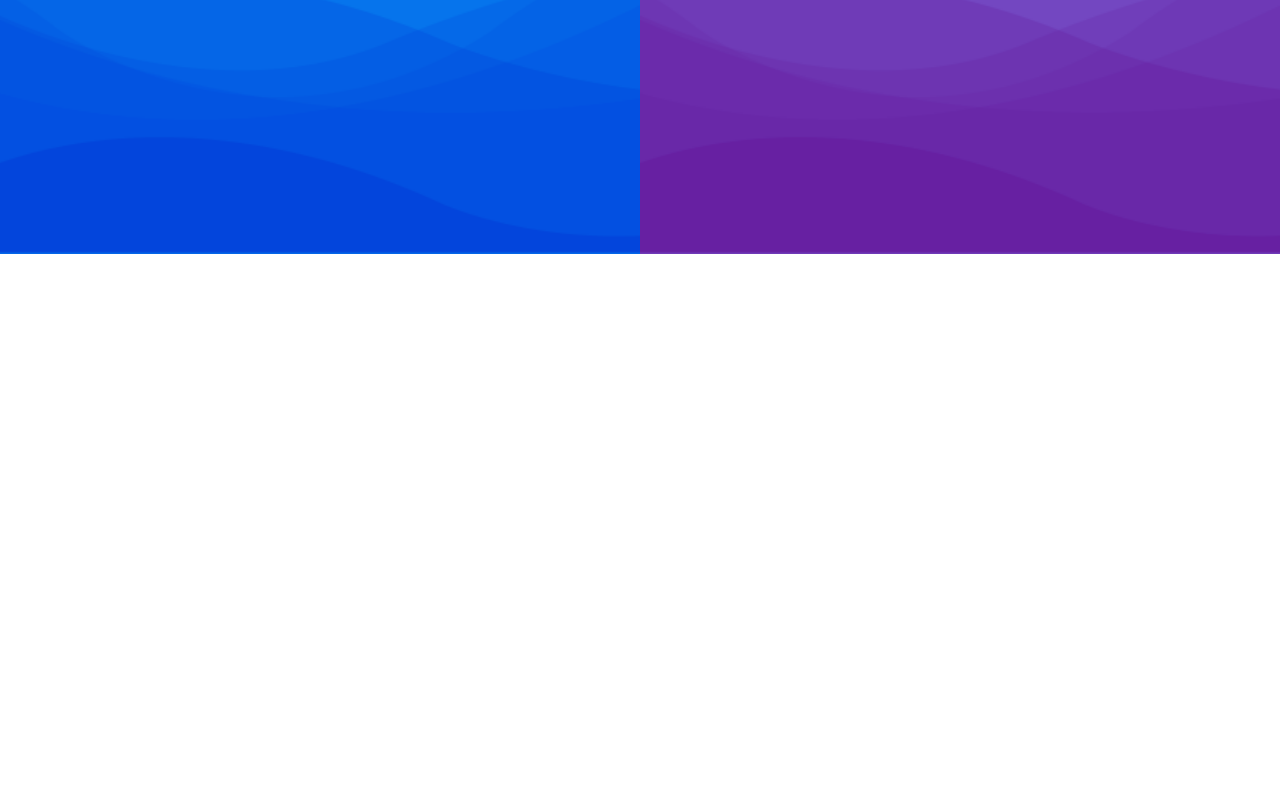
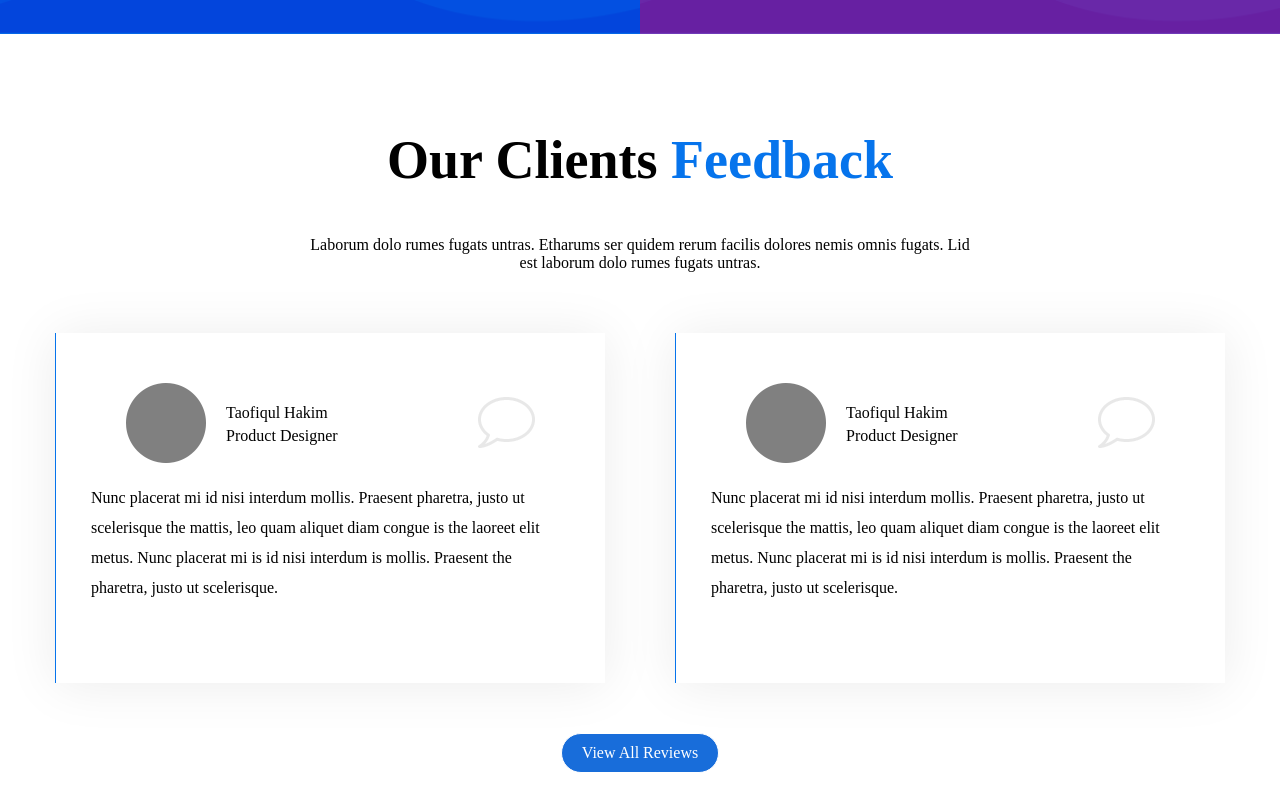
Before and after one commit to timurtheprogrammer777/second-big-project, a website: page app/index.html in a window 1280 px wide. Shown: the part 6960-7770 px from the top of the page. Before the commit the page ends 7214 px from the top, so only its background shows below. Drawn offline with nearby package versions, Linux system fonts and the light colour scheme; files that its build step writes are made by us from their sources.

Commit message:
added feedback

```diff
--- a/app/index.html
+++ b/app/index.html
@@ -876,6 +876,66 @@
         </div>
         <!-- </div> -->
     </section>
+    <section class="feedback">
+        <div class="container">
+            <div class="feedback__title">
+                <h2>Our Clients <span> Feedback </span></h2>
+            </div>
+            <div class="feedback__title-discr">
+                <p>Laborum dolo rumes fugats untras. Etharums ser quidem rerum facilis dolores nemis omnis fugats. Lid
+                    est laborum dolo rumes fugats untras.</p>
+            </div>
+            <div class="feedback__inner">
+                <div class="feedback__inner-item">
+                    <div class="item__top-info">
+                        <div class="user-feedback-info">
+                            <div class="item__photo">
+                                <img src="img/Img-feedback.png" alt="">
+
+                            </div>
+                            <div class="item__photo-discr">
+                                <div class="item__nick">Taofiqul Hakim</div>
+                                <div class="item__job">Product Designer</div>
+                            </div>
+                        </div>
+                        <div class="item__photo-mes">
+                            <img src="img/bubble.png" alt="">
+                        </div>
+                    </div>
+                    <div class="item__bot-info">
+                        <p>Nunc placerat mi id nisi interdum mollis. Praesent pharetra, justo ut scelerisque the mattis,
+                            leo quam aliquet diam congue is the laoreet elit metus. Nunc placerat mi is id nisi interdum
+                            is mollis. Praesent the pharetra, justo ut scelerisque.</p>
+                    </div>
+                </div>
+                <div class="feedback__inner-item">
+                    <div class="item__top-info">
+                        <div class="user-feedback-info">
+                            <div class="item__photo">
+                                <img src="img/Img-feedback.png" alt="">
+
+                            </div>
+                            <div class="item__photo-discr">
+                                <div class="item__nick">Taofiqul Hakim</div>
+                                <div class="item__job">Product Designer</div>
+                            </div>
+                        </div>
+                        <div class="item__photo-mes">
+                            <img src="img/bubble.png" alt="">
+                        </div>
+                    </div>
+                    <div class="item__bot-info">
+                        <p>Nunc placerat mi id nisi interdum mollis. Praesent pharetra, justo ut scelerisque the mattis,
+                            leo quam aliquet diam congue is the laoreet elit metus. Nunc placerat mi is id nisi interdum
+                            is mollis. Praesent the pharetra, justo ut scelerisque.</p>
+                    </div>
+                </div>
+            </div>
+            <div class="feedback-btn">
+                <button>View All Reviews</button>
+            </div>
+        </div>
+    </section>
 
 
     <script src="https://ajax.googleapis.com/ajax/libs/jquery/3.6.0/jquery.min.js"></script>
--- a/app/scss/style.scss
+++ b/app/scss/style.scss
@@ -856,8 +856,8 @@ header{
 .become__left-content{
     background-image: url(../img/BG-become.png);
     background-repeat: no-repeat;
-    min-height: 100vh;
-
+    // min-height: 100vh;
+    height: 580px;
     background-position: center;
     background-size: cover;
 
@@ -865,7 +865,8 @@ header{
 .become__right-content{
     background-image: url(../img/BG-become2.png);
     background-repeat: no-repeat;
-    min-height: 100vh;
+    // height: 100vh;
+    height: 580px;
 
     background-position: center;
     background-size: cover;
@@ -877,3 +878,88 @@ header{
 
 
 //become__end
+
+//feedback__start
+.feedback{
+    height: 830px;
+}
+.feedback__inner{
+    display: flex;
+    justify-content: space-between;
+}
+.feedback__title{
+    text-align: center;
+    margin-top: 115px;
+    font-size: 36px;
+    span{
+        color: $blue;
+    }
+}
+.feedback__title-discr{
+    text-align: center;
+    width: 670px;
+    margin: 0 auto;
+    margin-bottom: 60px;
+
+}
+.feedback__inner-item{
+    width: 550px;
+    height: 350px;
+    border-left: 1px solid $blue;
+    box-shadow: 0px 2px 50px 0px rgba(0, 0, 0, 0.08);
+}
+
+.item__top-info{
+    padding-top: 50px;
+    display: flex;
+    justify-content: space-around;
+    align-items: center;
+}
+
+.item__bot-info{
+    padding: 0 35px;
+    p{
+        line-height: 30px;
+    }
+}
+
+.user-feedback-info{
+    display: flex;
+    align-items: center;
+
+}
+.item__photo-discr{
+    margin-left: 20px;
+    .item__job{
+        margin-top: 5px;
+    }
+}
+
+
+.feedback-btn{
+    margin-top: 50px;
+    text-align: center;
+
+    button + button{
+        margin-left: 10px;
+    }
+    button{
+        border: 1px solid #fff;
+        color: white;
+        padding: 10px 20px 10px 20px;
+        background-color: #186dda;
+        border-radius: 50px;
+        cursor: pointer;
+        transition: all .7s;
+    }
+    button:hover{
+        // margin-right: 50px;
+        color: blue;
+        padding: 10px 20px 10px 20px;
+        background-color: #fff;
+        border-radius: 50px;
+
+        cursor: pointer;
+    }
+}
+//feedback__end
```
Also changed, not shown: app/img/Img-feedback.png (added), app/img/bubble.png (added). Lines whose indentation alone changed are shown as unchanged.
